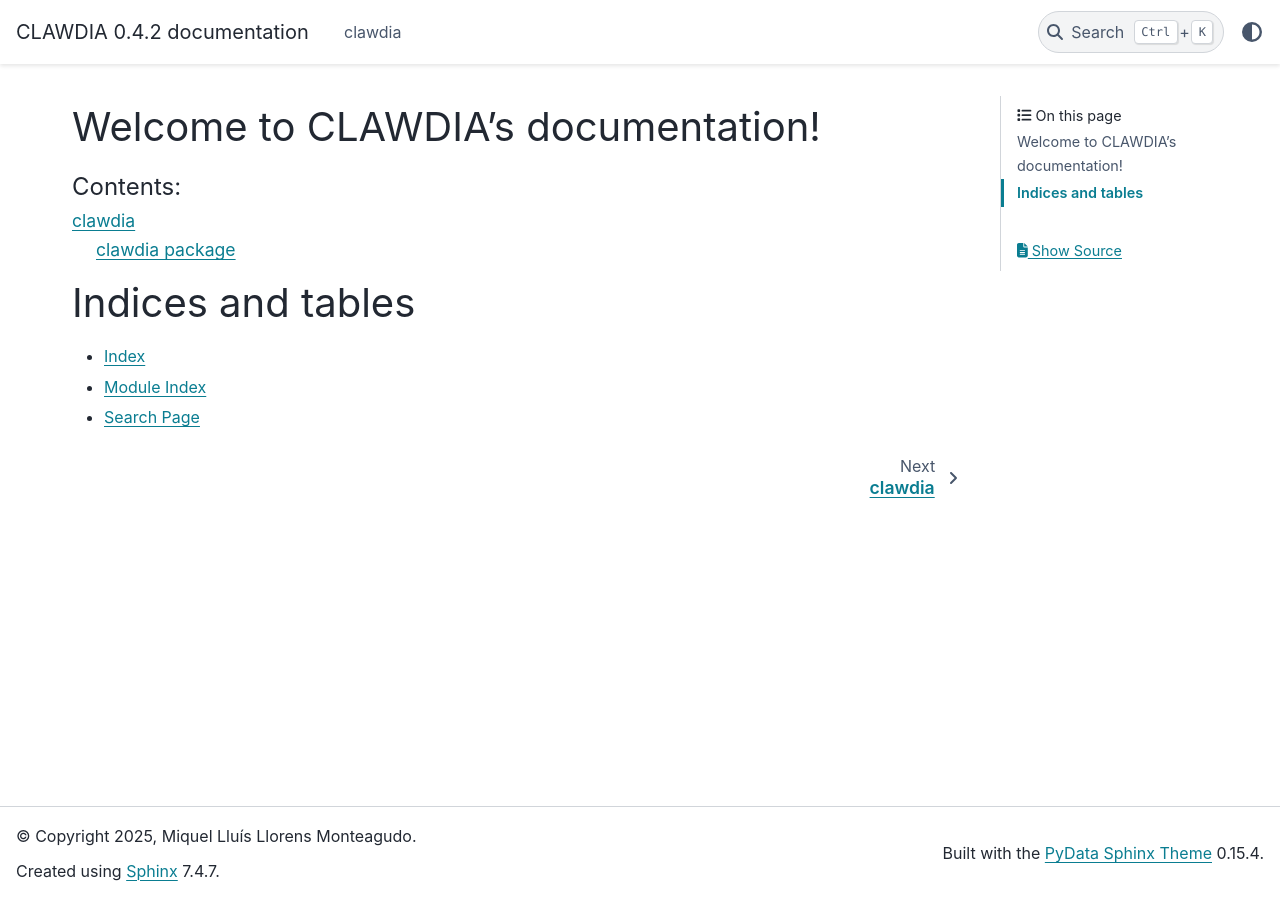
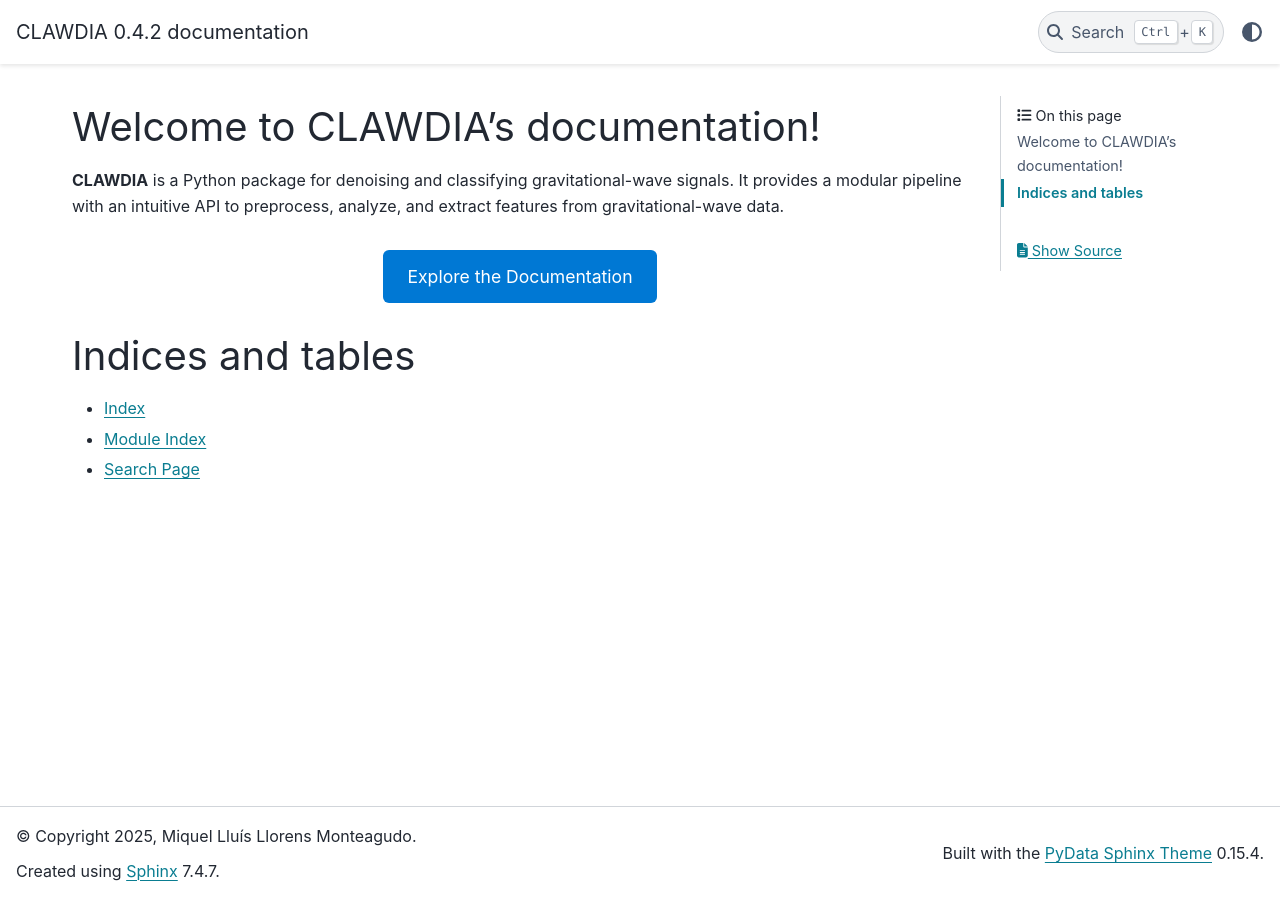
Before and after one commit to MiquelLluis/CLAWDIA, a Sphinx documentation site: the page built from docs/source/index.rst, in a window 1280 px wide. Built offline with Sphinx 7.4.7 and the PyData theme 0.15.4, drawn with Linux system fonts in a browser that asks for light colours.

Commit message:
simplify main doc page

```diff
--- a/docs/source/index.rst
+++ b/docs/source/index.rst
@@ -6,11 +6,28 @@
 Welcome to CLAWDIA's documentation!
 ===================================
 
-.. toctree::
-   :maxdepth: 2
-   :caption: Contents:
+**CLAWDIA** is a Python package for denoising and classifying gravitational-wave signals.
+It provides a modular pipeline with an intuitive API to preprocess, analyze, and extract features from
+gravitational-wave data.
 
-   modules
+
+.. raw:: html
+
+   <div style="margin-top: 30px; margin-bottom: 30px; text-align: center;">
+       <a href="modules.html" style="
+           display: inline-block;
+           padding: 12px 24px;
+           font-size: 1.1rem;
+           color: white;
+           background-color: #0078d4;
+           border-radius: 6px;
+           text-decoration: none;
+       ">
+           Explore the Documentation
+       </a>
+   </div>
+
+
 
 Indices and tables
 ==================
```
